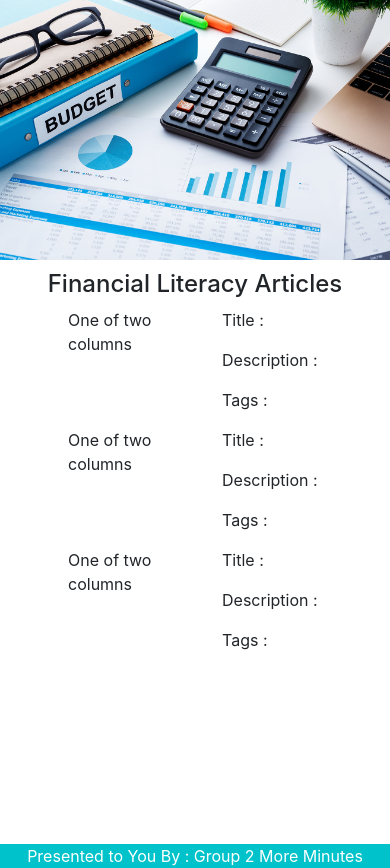
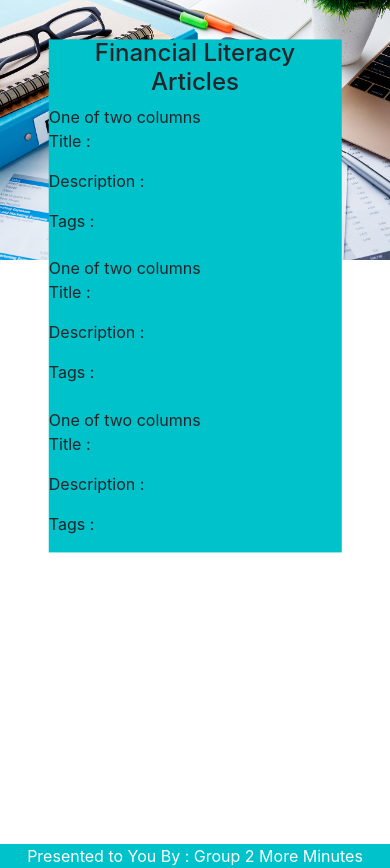
Before and after one commit to tankokkeong/HLBCYHI2021, a PHP site: page /home.php in a window 390 px wide. Shown: the part 56-924 px from the top of the page. Run offline with PHP 8.4, Linux system fonts and the light colour scheme; some libraries are stand-ins or nearby versions.

Commit message:
Home page fixed responsiveness issue

```diff
--- a/home.php
+++ b/home.php
@@ -20,15 +20,17 @@
             <div class="article-body-img">
                 <img class="article-img" src="images/homepage-img.jpg" alt="home">
             </div>
+            <div class="article-container">
+                <div class="article-container-contents">
                     <div class="articles-header">
                         <h4>Financial Literacy Articles</h4>
                     </div>
-            <div class="container">
-                <div class="row justify-content-center">
-                    <div class="mr-4 col-4">
+                    <div class="article-content">
+                        <div class="article-details row">
+                            <div class="col-md-5">
                                 One of two columns
                             </div>
-                    <div class="col-4">
+                            <div class="col-md-5">
                                 <div class="articles-desc">
                                     <p>Title : </p>
                                     <p>Description : </p>
@@ -36,11 +38,11 @@
                                 </div>
                             </div>
                         </div>
-                <div class="row justify-content-center">
-                    <div class="mr-4 col-4">
+                        <div class="article-details row">
+                            <div class="col-md-5">
                                 One of two columns
                             </div>
-                    <div class="col-4">
+                            <div class="col-md-5">
                                 <div class="articles-desc">
                                     <p>Title : </p>
                                     <p>Description : </p>
@@ -48,15 +50,17 @@
                                 </div>
                             </div>
                         </div>
-                <div class="row justify-content-center">
-                    <div class="mr-4 col-4">
+                        <div class="article-details row">
+                            <div class="col-md-5">
                                 One of two columns
                             </div>
-                    <div class="col-4">
+                            <div class="col-md-5">
                                 <div class="articles-desc">
                                     <p>Title : </p>
                                     <p>Description : </p>
                                     <p>Tags : </p>
+                                </div>
+                            </div>
                         </div>
                     </div>
                 </div>
--- a/style/style.css
+++ b/style/style.css
@@ -37,10 +37,28 @@
 }
 
 .articles-body{
+    position: relative;
+}
 
+.article-body-img{
+    position: relative;
 }
 
 .article-img{
+    width: 100%;
+}
+
+.article-container{
+    position: absolute;
+    transform: translate(-50%, -50%);
+    left: 50%;
+    top: 50%;
+    width: 75%;
+    height: 75%;
+}
+
+.article-container-contents{
+    background-color: #00c2cb;
     width: 100%;
 }
 
@@ -48,6 +66,15 @@
     margin-top: 2.5%;
     margin-bottom: 2.5%;
     text-align: center;
+}
+
+.article-content{
+    width: 100%;
+    position: relative;
+}
+
+.article-details{
+    margin-top: 2.5%;
 }
 
 .footer {
```
Lines whose indentation alone changed are shown as unchanged.
